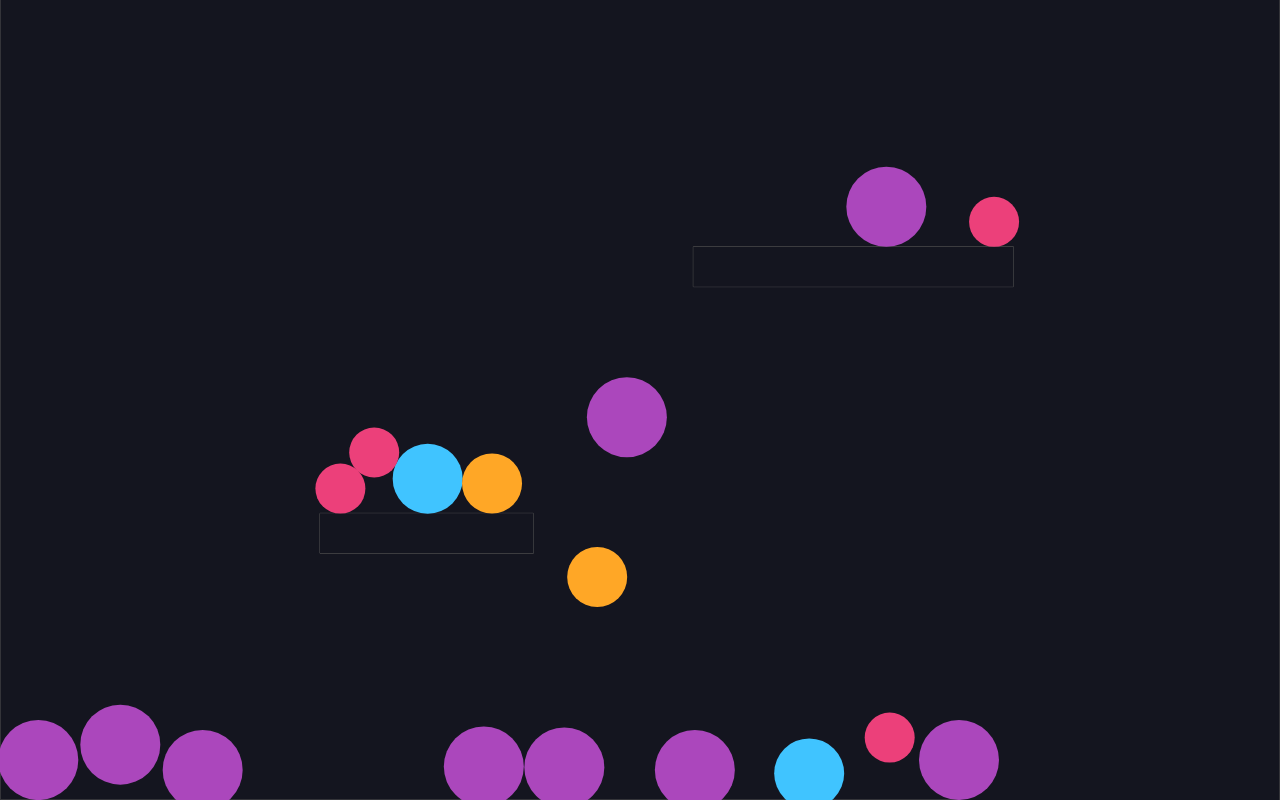
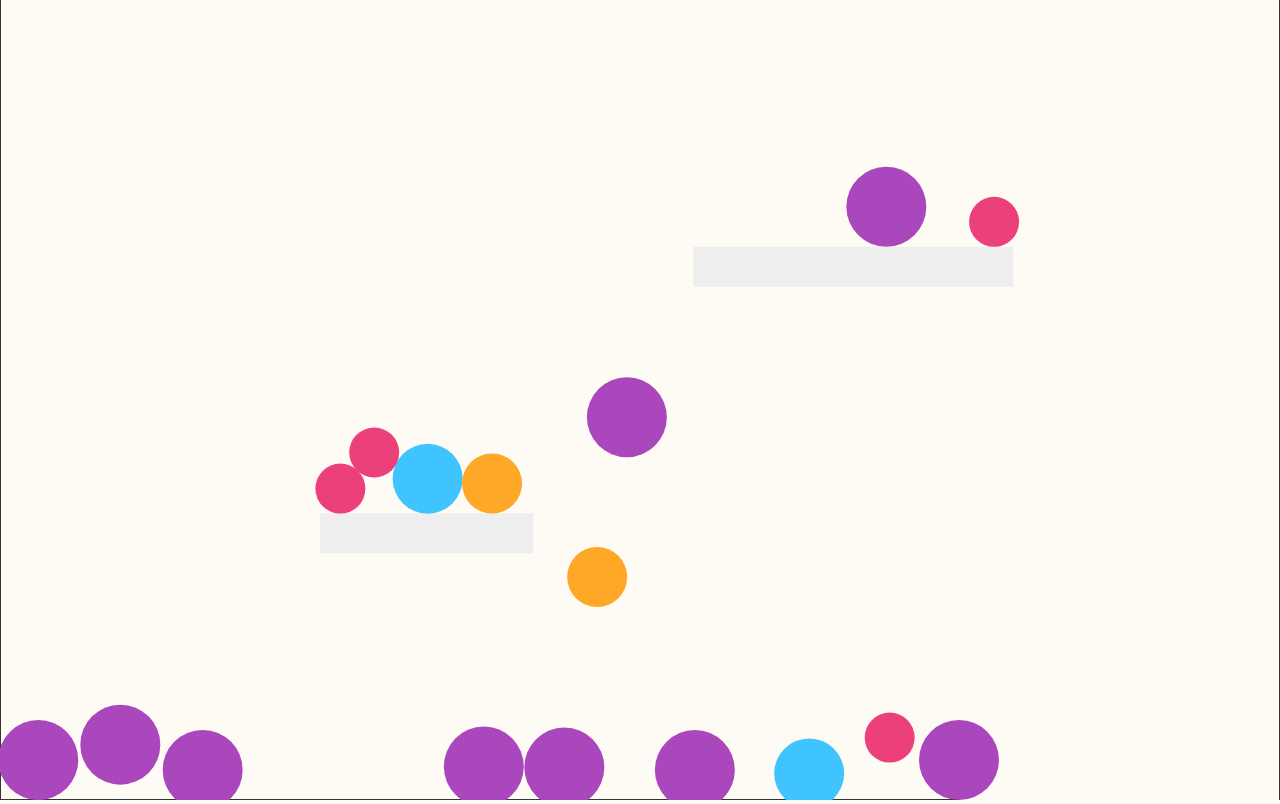
Before and after one commit to ajose-malik/collision, a plain HTML site: page index.html in a window 1280 px wide. Drawn offline with nearby package versions, Linux system fonts and the light colour scheme; animation ran at ten frames a second.

Commit message:
Add color to ledges

```diff
--- a/index.js
+++ b/index.js
@@ -13,7 +13,8 @@ const render = Render.create({
 	options: {
 		wireframes: false,
 		width,
-		height
+		height,
+		background: "#fefbf5"
 	}
 })
 Render.run(render)
@@ -31,8 +32,14 @@ const walls = [
 	Bodies.rectangle(width - width / 1.5, height, width / 1.2, 1, {
 		isStatic: true
 	}), //ground
-	Bodies.rectangle(width / 1.5, height / 3, width / 4, 40, { isStatic: true }),
-	Bodies.rectangle(width / 3, height / 1.5, width / 6, 40, { isStatic: true }),
+	Bodies.rectangle(width / 1.5, height / 3, width / 4, 40, {
+		isStatic: true,
+		render: { fillStyle: "#eee" }
+	}),
+	Bodies.rectangle(width / 3, height / 1.5, width / 6, 40, {
+		isStatic: true,
+		render: { fillStyle: "#eee" }
+	}),
 	// Bodies.rectangle(200, height / 6, width / 6, 100, { isStatic: true }),
 	Bodies.rectangle(0, height / 2, 1, height, { isStatic: true }), // Left wall
 	Bodies.rectangle(width, height / 2, 1, height, { isStatic: true }) //Right wall
--- a/style.css
+++ b/style.css
@@ -3,4 +3,5 @@
 	margin: 0 auto;
 	height: 100vh;
 	width: 100vw;
+	background-color: #fefbf5;
 }
```
